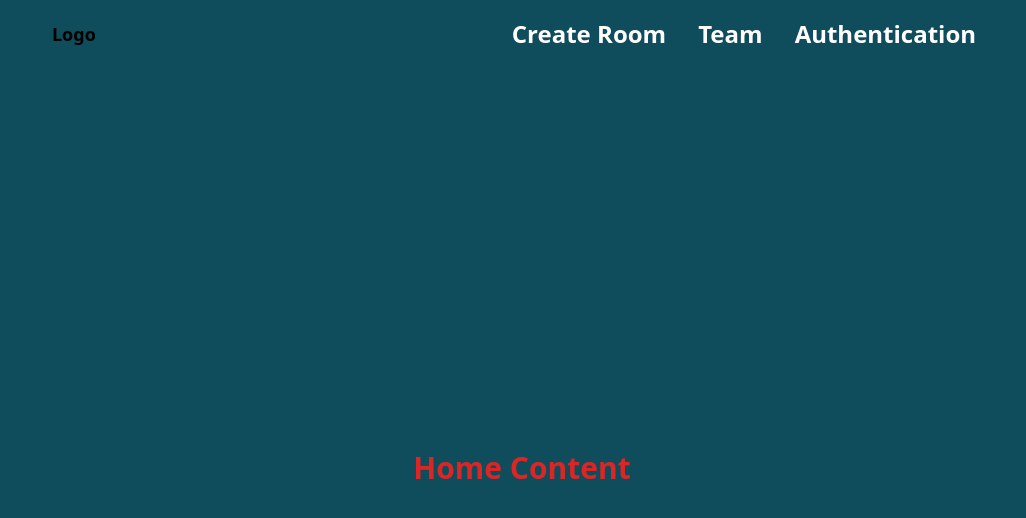
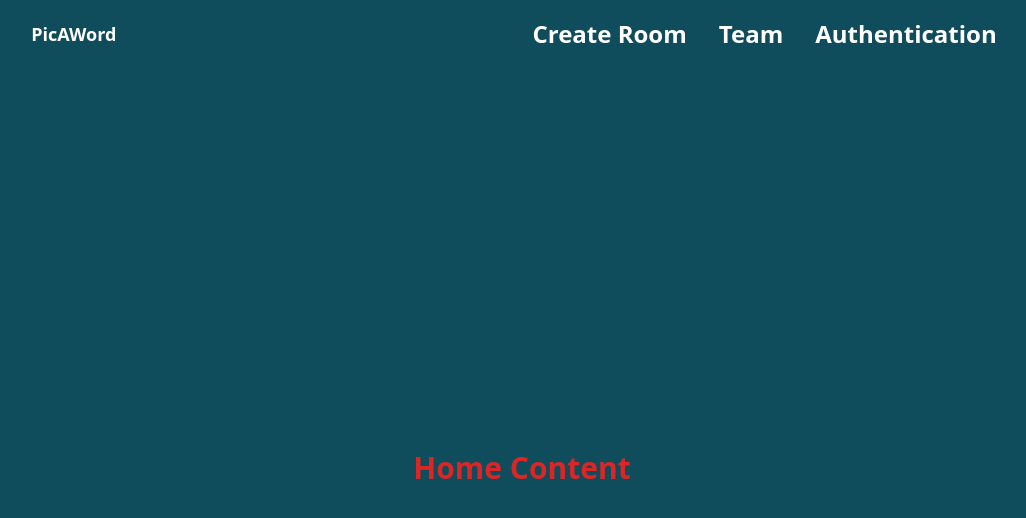
Before and after one commit to JoushuaDelaCruz/ISA_Project_C2_Client, a React (Vite) app: page / in a window 1280 px wide. Shown: the top 518 px of the page, without its empty margins (118-1144 px from the left). Built offline with nearby package versions, Linux system fonts and the light colour scheme.

Commit message:
Added title

```diff
--- a/src/Pages/Nav.jsx
+++ b/src/Pages/Nav.jsx
@@ -41,9 +41,9 @@ const Navbar = () => {
       <div className="container mx-auto md:flex md:items-center md:justify-center">
         <a
           href="/"
-          className="text-lg font-semibold md:block hidden custom-text-size md"
+          className="text-white text-lg font-semibold md:block hidden custom-text-size md"
         >
-          Logo
+          PicAWord
         </a>
         <div className="hidden md:block custom-padding">
           <a
```
